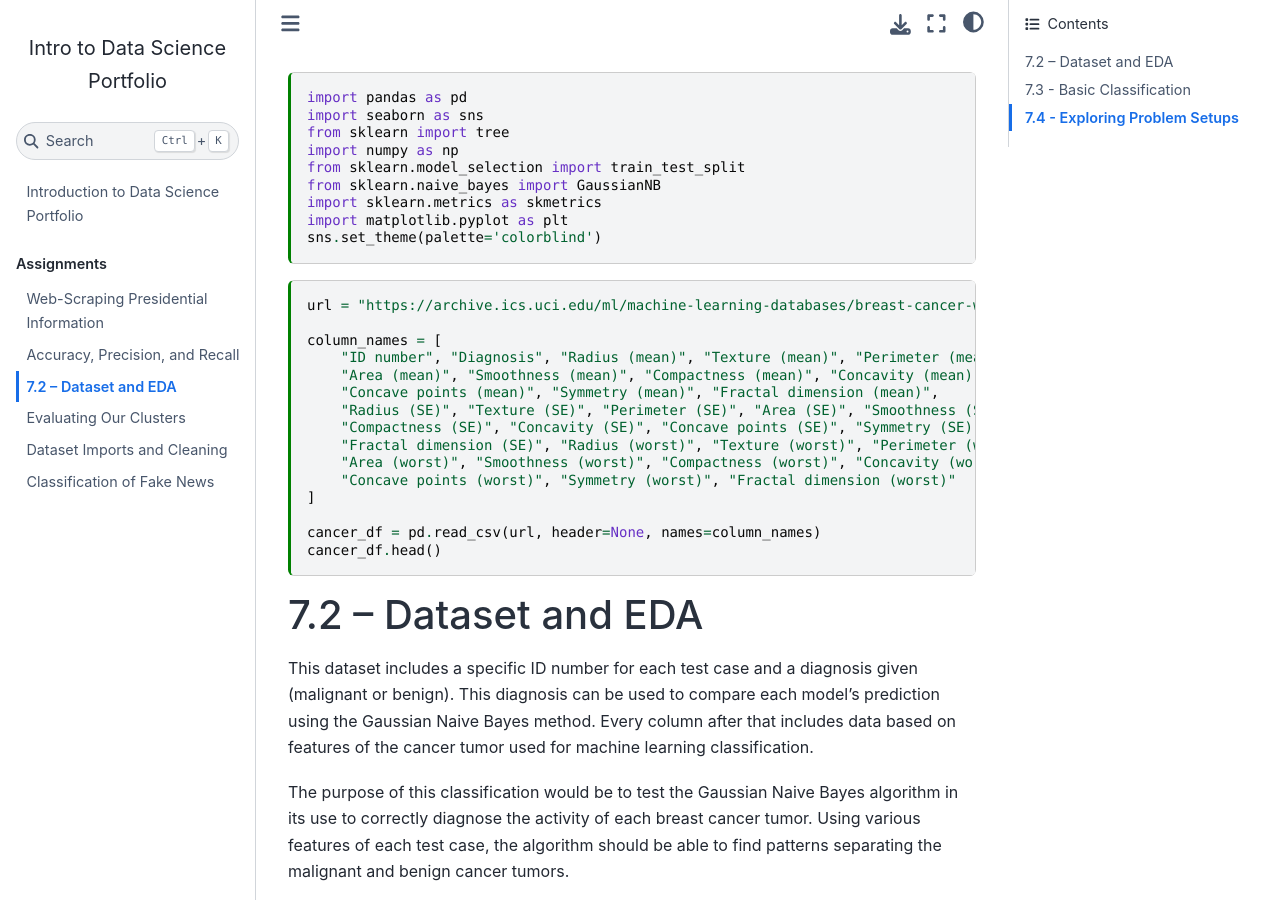
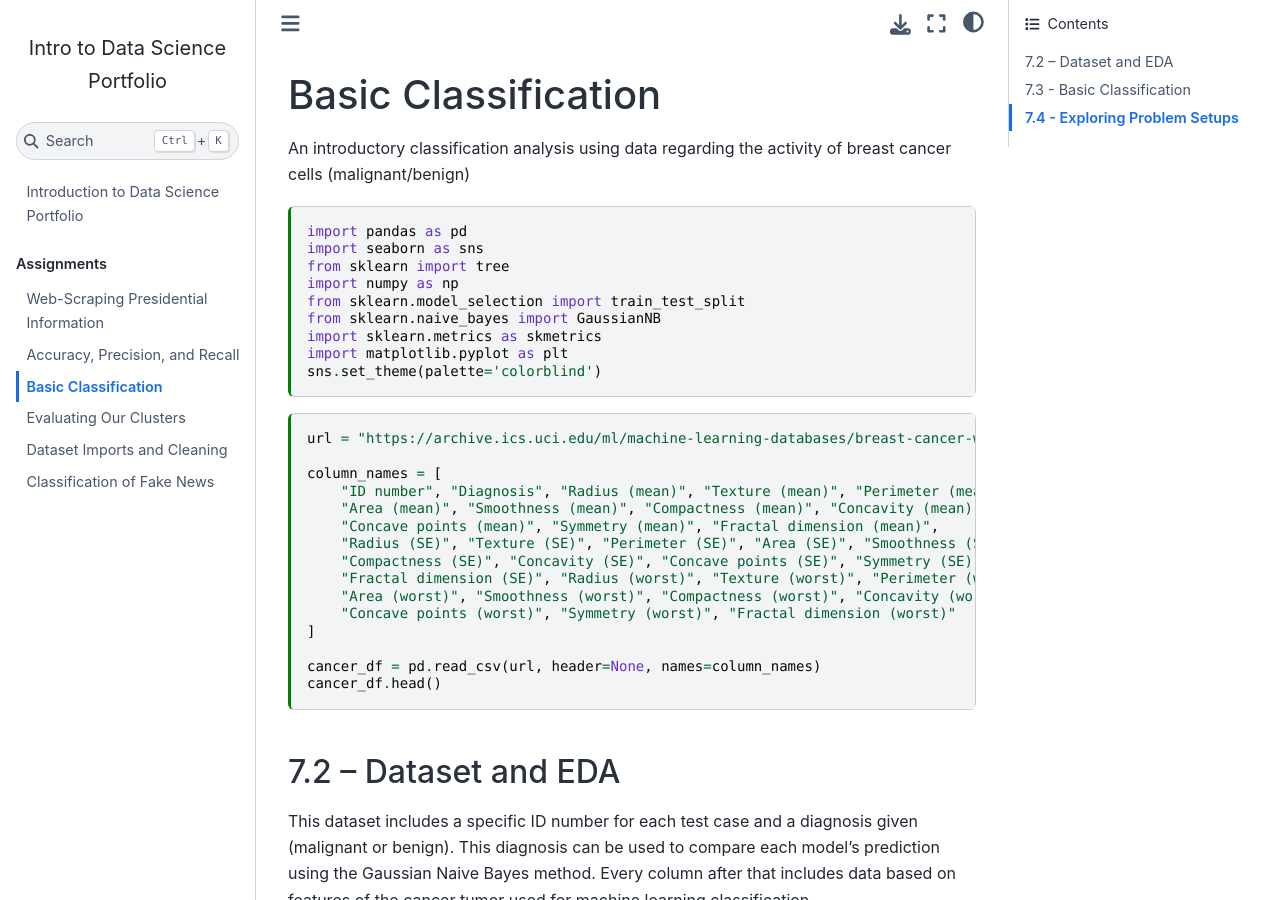
Before and after one commit to loganmccue17/intro-to-ds, a Jupyter Book: the page built from Assignment7.md, in a window 1280 px wide and 900 px high. Built offline with Jupyter Book 1.0.4 settings and Sphinx 7.4.7 and the Sphinx Book theme 1.1.4, drawn with Linux system fonts in a browser that asks for light colours.

Commit message:
Update Assignment7.md

````diff
--- a/Assignment7.md
+++ b/Assignment7.md
@@ -10,6 +10,10 @@ kernelspec:
   language: python
   name: python3
 ---
+
+# Basic Classification
+
+An introductory classification analysis using data regarding the activity of breast cancer cells (malignant/benign)
 
 ```{code-cell} ipython3
 import pandas as pd
````
